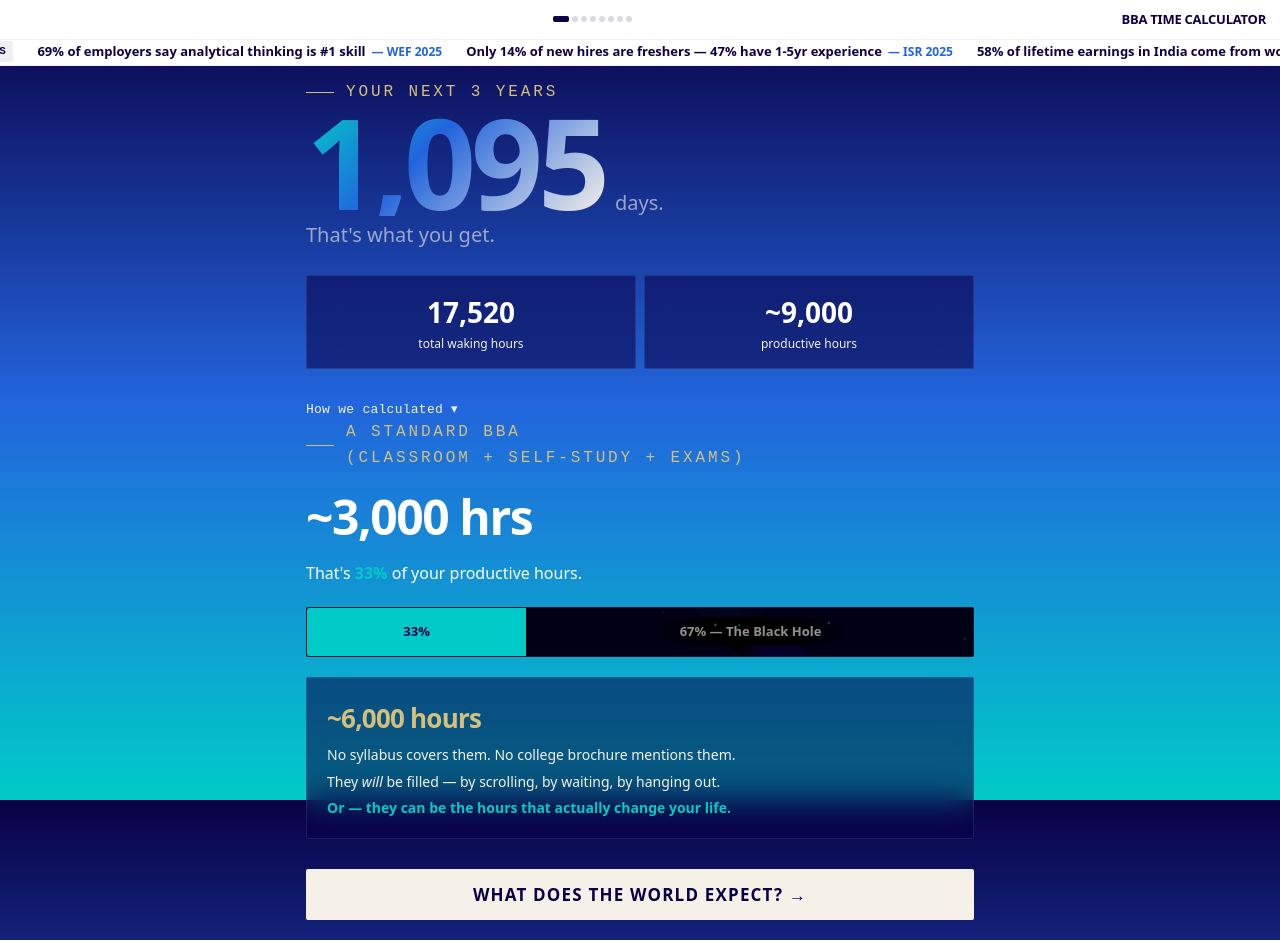
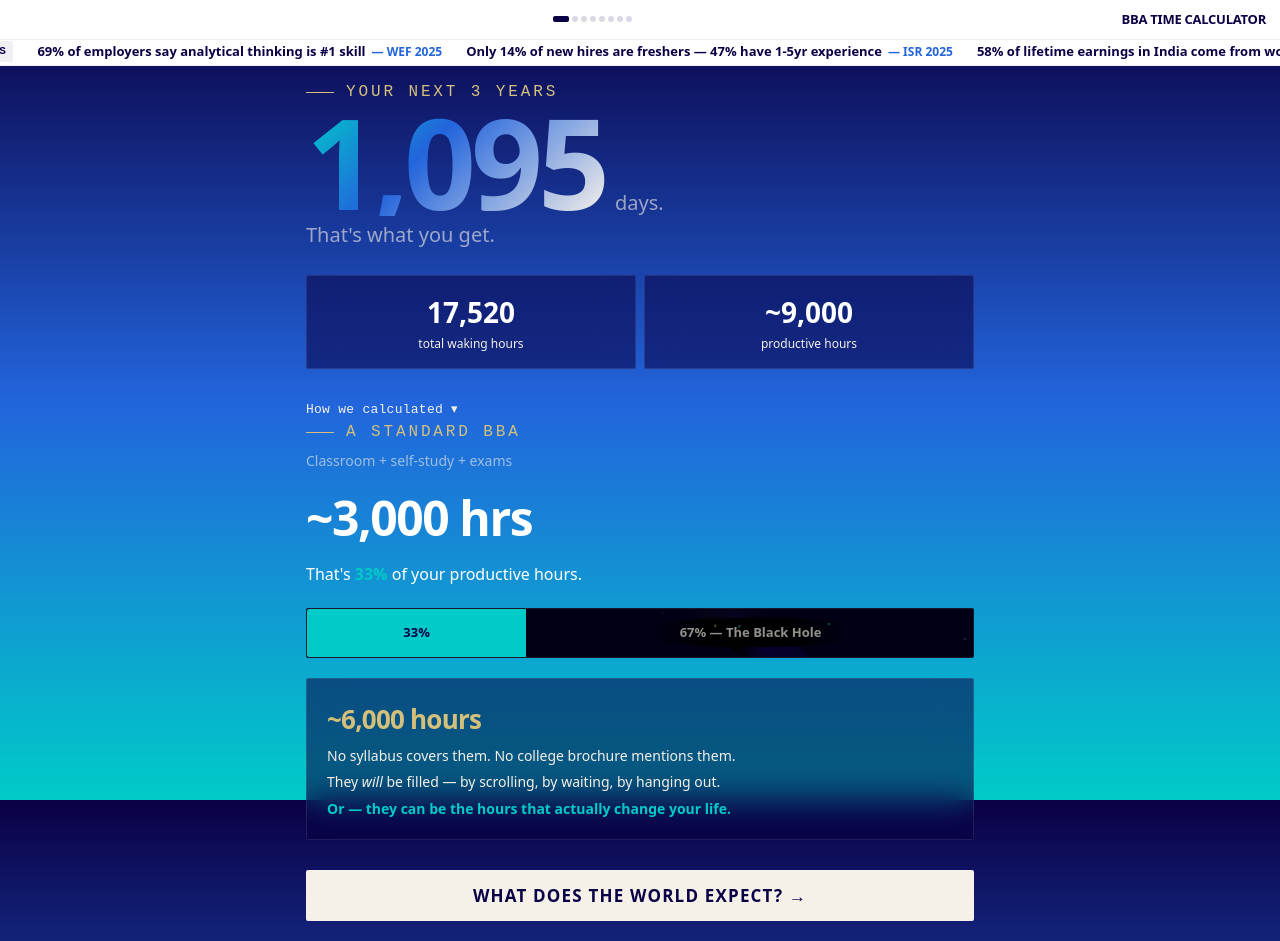
Before and after one commit to adityajh/1095days, a plain HTML site: page index.html in a window 1280 px wide. Drawn offline with Linux system fonts and the light colour scheme; a web font is replaced by a local one.

Commit message:
All S7 fixes + eyebrow cleanup

```diff
--- a/index.html
+++ b/index.html
@@ -217,7 +217,8 @@ input[type=range]::-moz-range-thumb{width:28px;height:28px;border-radius:50%;bac
 </div>
 <button class="ev" onclick="tog('e0')">How we calculated ▾</button>
 <div class="evb" id="e0">1,095 − 312 weekends − 36 holidays − 129 vacation = <b>618 productive days</b> × ~14.5 usable hrs ≈ <b>9,000 productive hours</b></div>
-<div class="rv"><div class="ey" style="margin-bottom:8px">A standard BBA<br>(classroom + self-study + exams)</div><div style="font-size:48px;font-weight:900;color:#fff;letter-spacing:-.03em">~3,000 hrs</div><div style="font-size:16px;color:#fff;margin-top:5px">That's <b style="color:var(--tl)">33%</b> of your productive hours.</div></div>
+<div class="rv"><div class="ey" style="margin-bottom:4px">A standard BBA</div>
+<div style="font-size:14px;color:var(--t2);margin-bottom:8px">Classroom + self-study + exams</div><div style="font-size:48px;font-weight:900;color:#fff;letter-spacing:-.03em">~3,000 hrs</div><div style="font-size:16px;color:#fff;margin-top:5px">That's <b style="color:var(--tl)">33%</b> of your productive hours.</div></div>
 <div style="margin:20px 0;border-radius:2px;overflow:hidden;border:1px solid var(--b1);background:#020014">
 <div class="bh-bar"><div class="bh-k" style="flex:33">33%</div><div class="bh-v" style="flex:67;background:#020014"><div class="bh-vx"></div><div class="bh-ct"></div><div class="bh-ps" id="bhp"></div><div class="bh-lb">67% — The Black Hole</div></div></div>
 </div>
```
